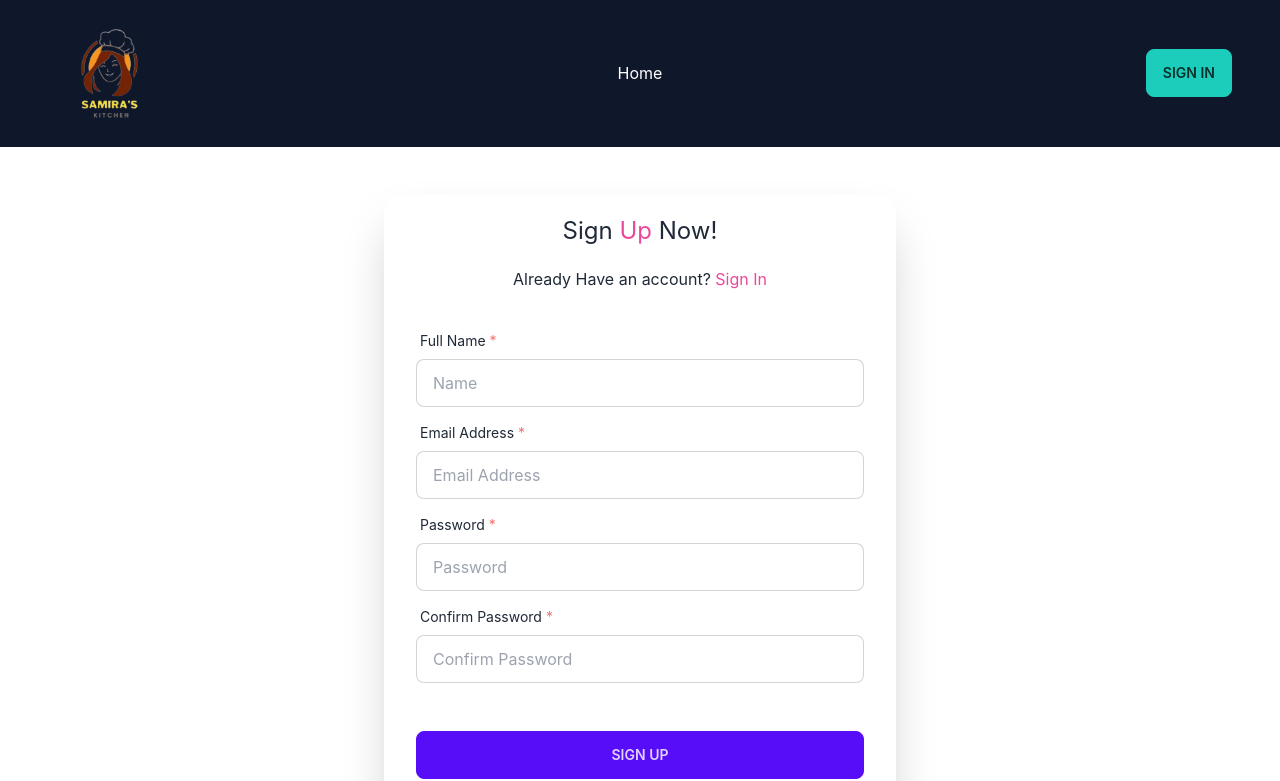
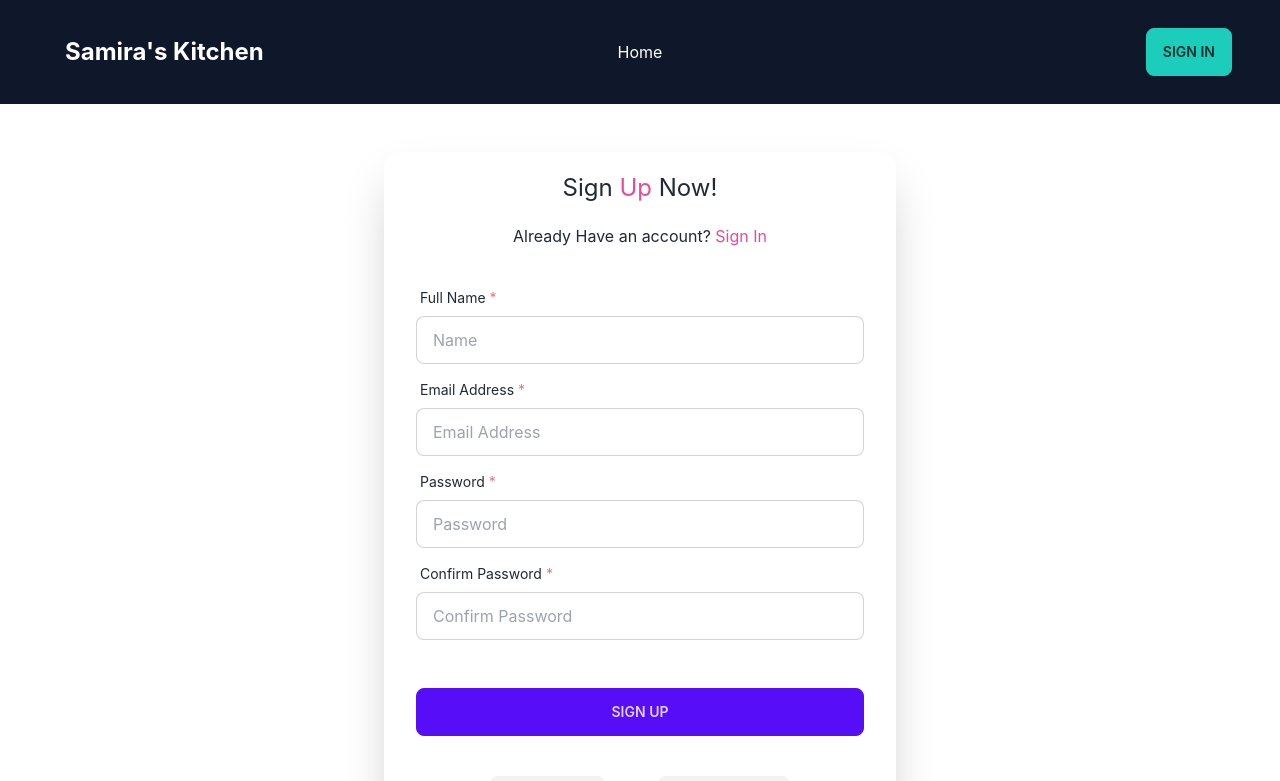
Before and after one commit to sarequlb/samiras-kitchen, a React (Create React App) app: page /signUp in a window 1280 px wide. Shown: the top 781 px of the page. Built offline with nearby package versions, Linux system fonts and the light colour scheme; no server answers.

Commit message:
all added

```diff
--- a/src/components/SharedPages/Headers/Headers.js
+++ b/src/components/SharedPages/Headers/Headers.js
@@ -1,8 +1,7 @@
-import { useContext } from 'react';
+import { useContext, useState } from 'react';
 import { Link } from 'react-router-dom';
 import { AuthContext } from '../../../Contexts/KitchenContexts';
-import { FaSignOutAlt } from 'react-icons/fa';
-import kitchenLogo from '../../../assets/kitchenLogo.jpg'
+import { FaSignOutAlt, FaUser } from 'react-icons/fa';
 
 const Headers = () => {
 
@@ -43,7 +42,7 @@ const Headers = () => {
                 </div>
             </div>
             <div className="lg:navbar-start lg:mx-10">
-                <img className='w-1/4' src={kitchenLogo} alt="" />
+                <h1 className="btn btn-ghost normal-case text-2xl font-bold">Samira's Kitchen</h1>
             </div>
             <div className="lg:navbar-center hidden lg:flex">
                 <div className='mx-5'>
```
